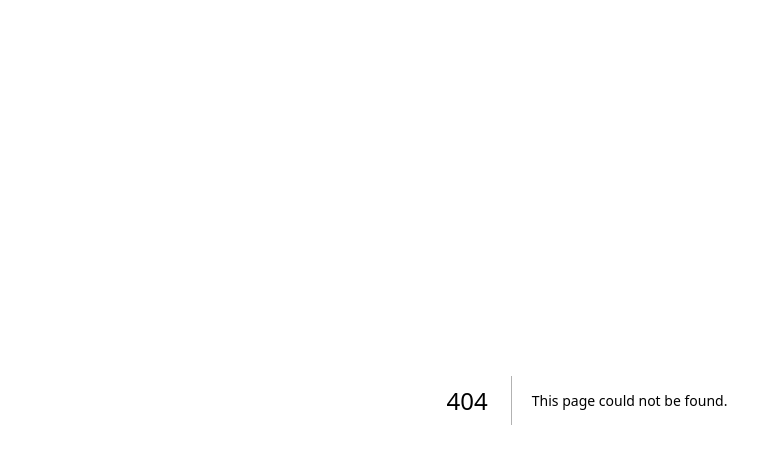
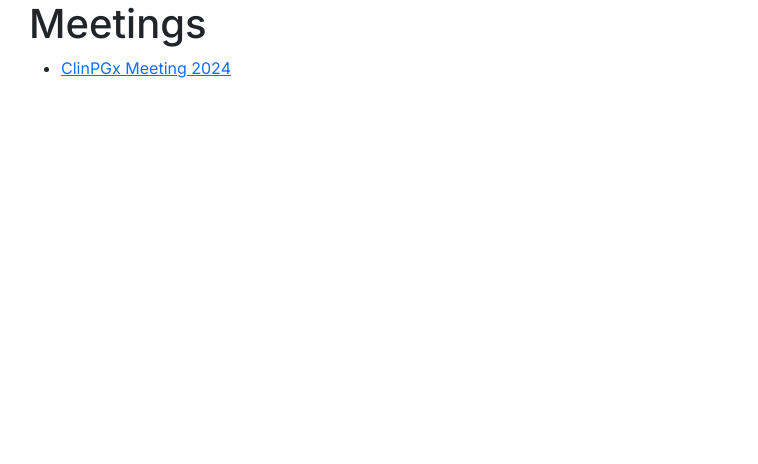
Before and after one commit to PharmGKB/clinpgx-frontend, a Next.js app: page /meeting in a window 1280 px wide. Before the commit this address had no page. Shown: the top 464 px of the page, without its empty margins (53-811 px from the left). Built offline with nearby package versions, Linux system fonts and the light colour scheme.

Commit message:
feat: add meeting list page

```diff
--- /dev/null
+++ b/src/app/meeting/page.js
@@ -0,0 +1,12 @@
+import Link from "next/link";
+
+export default function Meetings() {
+  return (
+    <main className="container">
+      <h1>Meetings</h1>
+      <ul>
+        <li><Link href="/meeting/2024">ClinPGx Meeting 2024</Link></li>
+      </ul>
+    </main>
+  );
+}
```
Also changed, not shown: 8 other files (tests, documents, lock files or other folders).
